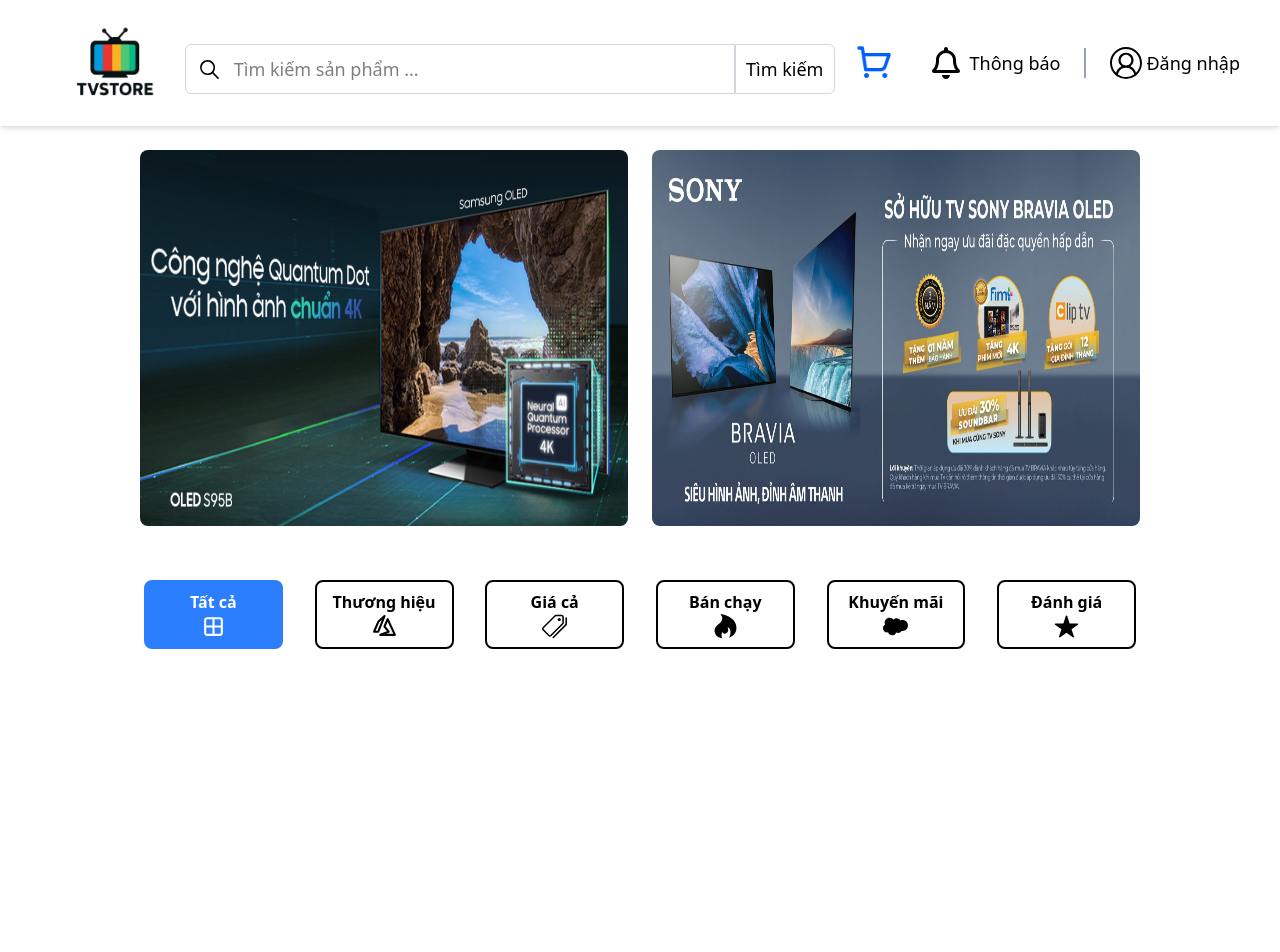
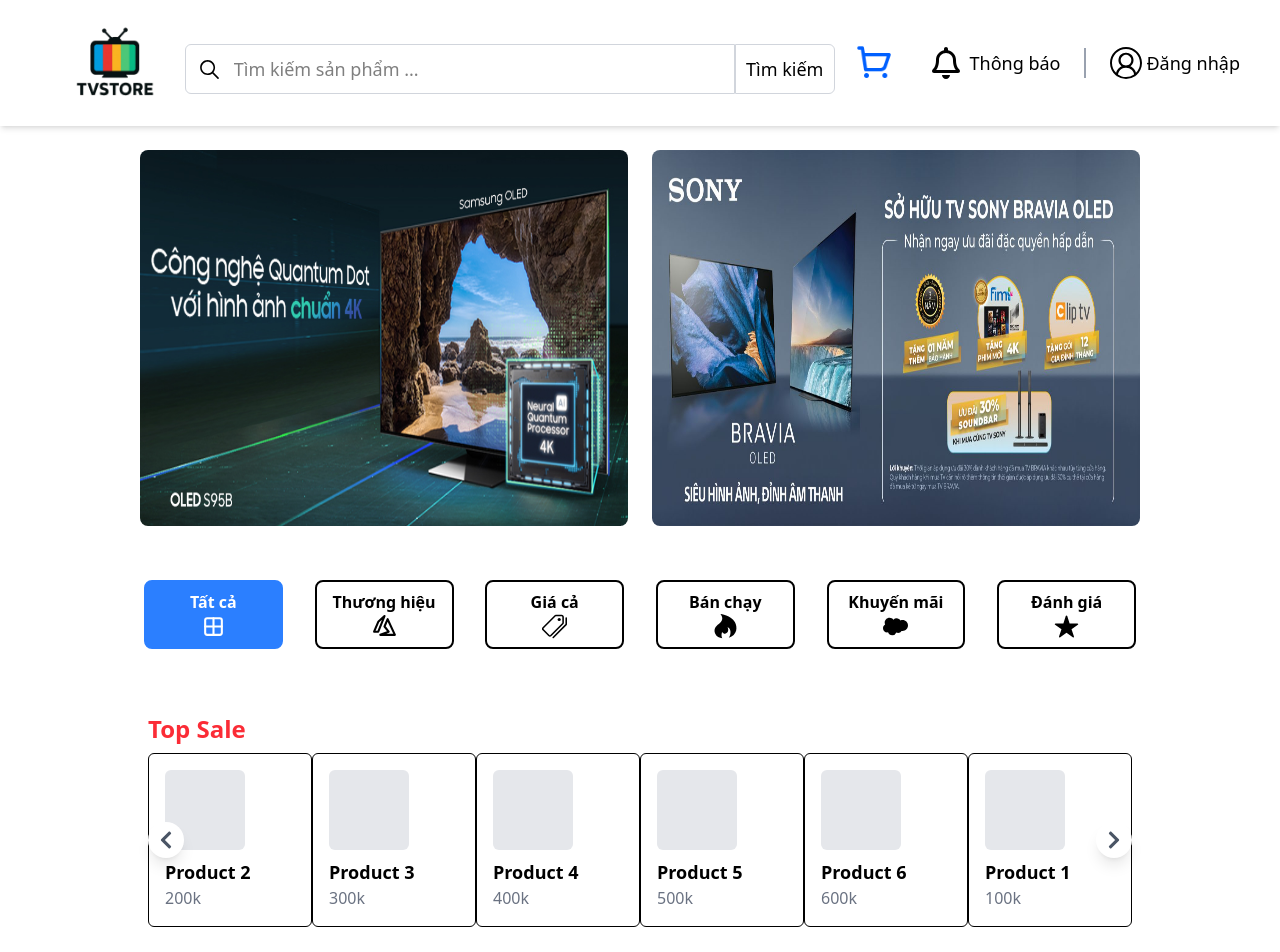
Before and after one commit to HoVanSang22636671/PTGUD_tv-store-react, a React (Vite) app in the folder tv_store/: page / in a window 1280 px wide. Shown: the top 952 px of the page. Built offline with nearby package versions, Linux system fonts and the light colour scheme.

Commit message:
3. Top Sale

```diff
--- a/tv_store/src/App.jsx
+++ b/tv_store/src/App.jsx
@@ -3,6 +3,7 @@
 import Header from './components/Header'
 import Banner from './components/Banner'
 import FilterBar from './components/FillterBar'
+import ProductSale from './components/ProductFillter/ProductSale'
 import Footer from './components/Footer'
 function App() {
   return (
@@ -11,6 +12,7 @@
       <div className="mt-3 max-w-screen-lg mx-auto min-h-[900px]">
         <Banner />
         <FilterBar />
+        <ProductSale />
       </div>
       <Footer />
     </div>
--- /dev/null
+++ b/tv_store/src/calculator/FormatCurrency.js
@@ -0,0 +1,8 @@
+function formatCurrency(amount) {
+    return new Intl.NumberFormat("vi-VN", {
+        style: "currency",
+        currency: "VND",
+    }).format(amount);
+}
+
+export default formatCurrency;
--- /dev/null
+++ b/tv_store/src/components/Product.jsx
@@ -0,0 +1,66 @@
+import { useNavigate } from "react-router-dom";
+import { FaStar } from "react-icons/fa";
+import formatCurrency from "../calculator/FormatCurrency";
+
+function Product({ product }) {
+    const { name, price, img, star, sale, sold } = product;
+    const navigate = useNavigate();
+    return (
+        <div
+            className="mx-auto w-[95%] h-[325px] border border-gray-200 rounded-lg
+    cursor-pointer hover:shadow-md transition duration-300 ease-in-out"
+            onClick={() => {
+                localStorage.setItem("detailProduct", JSON.stringify(product));
+                navigate("/productDetail", { state: { fromData: true } });
+            }}
+        >
+            <div className="p-2">
+                {/* IMG */}
+                <div className="h-[148px]">
+                    <img src={img[0].img} alt="" className="w-full h-[148px]" />
+                </div>
+                <div className="p-2">
+                    {/* Description */}
+                    <h1 className="line-clamp-2">{name}</h1>
+                    <div className="flex items-center mt-1">
+                        {Array.from({ length: star }, (_, index) => (
+                            <FaStar key={index} className="text-yellow-400 text-sm" />
+                        ))}
+                    </div>
+                    <div>
+                        {sale !== undefined ? (
+                            <>
+                                <h1 className="text-red-500 text-[20px] font-semibold">
+                                    {formatCurrency(price - price * (sale / 100))}
+                                </h1>
+                                <div className="space-x-2">
+                                    <span className="p-1 bg-gray-200 rounded-lg">
+                                        {"-" + sale + "%"}
+                                    </span>
+                                    <del className="text-secondary text-[12px]">
+                                        {formatCurrency(price)}
+                                    </del>
+                                </div>
+                            </>
+                        ) : (
+                            <>
+                                <h1 className="text-red-500 text-[20px] font-semibold">
+                                    {formatCurrency(price)}
+                                </h1>
+                                <div className="space-x-2">
+                                    <span className="p-1 rounded-lg"></span>
+                                    <del className="text-secondary"></del>
+                                </div>
+                            </>
+                        )}
+                    </div>
+                </div>
+                <div className="p-1 border-t border-gray-200 ">
+                    <span className="text-secondary float-right">Đã bán {sold}</span>
+                </div>
+            </div>
+        </div>
+    );
+}
+
+export default Product;
--- /dev/null
+++ b/tv_store/src/components/ProductFillter/ProductSale.jsx
@@ -0,0 +1,101 @@
+import Slider from "react-slick";
+import Product from "../Product";
+import { FaChevronLeft, FaChevronRight } from "react-icons/fa";
+import "slick-carousel/slick/slick.css";
+import "slick-carousel/slick/slick-theme.css";
+
+// Nút điều hướng trái
+const CustomPrevArrow = (props) => {
+    const { onClick } = props;
+    return (
+        <button
+            className="absolute left-0 z-10 bg-white shadow-lg p-2 rounded-full -translate-y-1/2 top-1/2 hover:bg-gray-200"
+            onClick={onClick}
+        >
+            <FaChevronLeft size={20} className="text-gray-600" />
+        </button>
+    );
+};
+
+// Nút điều hướng phải
+const CustomNextArrow = (props) => {
+    const { onClick } = props;
+    return (
+        <button
+            className="absolute right-0 z-10 bg-white shadow-lg p-2 rounded-full -translate-y-1/2 top-1/2 hover:bg-gray-200"
+            onClick={onClick}
+        >
+            <FaChevronRight size={20} className="text-gray-600" />
+        </button>
+    );
+};
+
+function ProductSale() {
+    const settings = {
+        dots: false,
+        arrows: true,
+        infinite: true,
+        speed: 800,
+        slidesToScroll: 1,
+        autoplay: true,
+        autoplaySpeed: 3000,
+        cssEase: "linear",
+        pauseOnHover: true,
+        pauseOnFocus: true,
+        prevArrow: <CustomPrevArrow />,
+        nextArrow: <CustomNextArrow />,
+        responsive: [
+            {
+                breakpoint: 10000,
+                settings: {
+                    slidesToShow: 6,
+                    slidesToScroll: 1,
+                    infinite: true,
+                },
+            },
+            {
+                breakpoint: 1024,
+                settings: {
+                    slidesToShow: 3,
+                    slidesToScroll: 1,
+                },
+            },
+            {
+                breakpoint: 640,
+                settings: {
+                    slidesToShow: 1,
+                    slidesToScroll: 1,
+                },
+            },
+        ],
+    };
+
+    // Dữ liệu mẫu để hiển thị khung
+    const mockProducts = Array.from({ length: 6 }, (_, index) => ({
+        id: index + 1,
+        name: `Product ${index + 1}`,
+        price: `${(index + 1) * 100}k`,
+    }));
+
+    return (
+        <div className="bg-white mt-5 p-5 pb-10 rounded-md relative">
+            <div>
+                <h1 className="text-red-500 text-2xl py-2 font-semibold">Top Sale</h1>
+                <Slider {...settings}>
+                    {mockProducts.map((product, index) => (
+                        <div
+                            key={index}
+                            className="border p-4 rounded-md flex flex-col items-center"
+                        >
+                            <div className="w-20 h-20 bg-gray-200 rounded-md mb-2"></div>
+                            <h3 className="text-lg font-semibold">{product.name}</h3>
+                            <p className="text-gray-500">{product.price}</p>
+                        </div>
+                    ))}
+                </Slider>
+            </div>
+        </div>
+    );
+}
+
+export default ProductSale;
```
Also changed, not shown: tv_store/minhchung/3. Top Sale.png (added).
